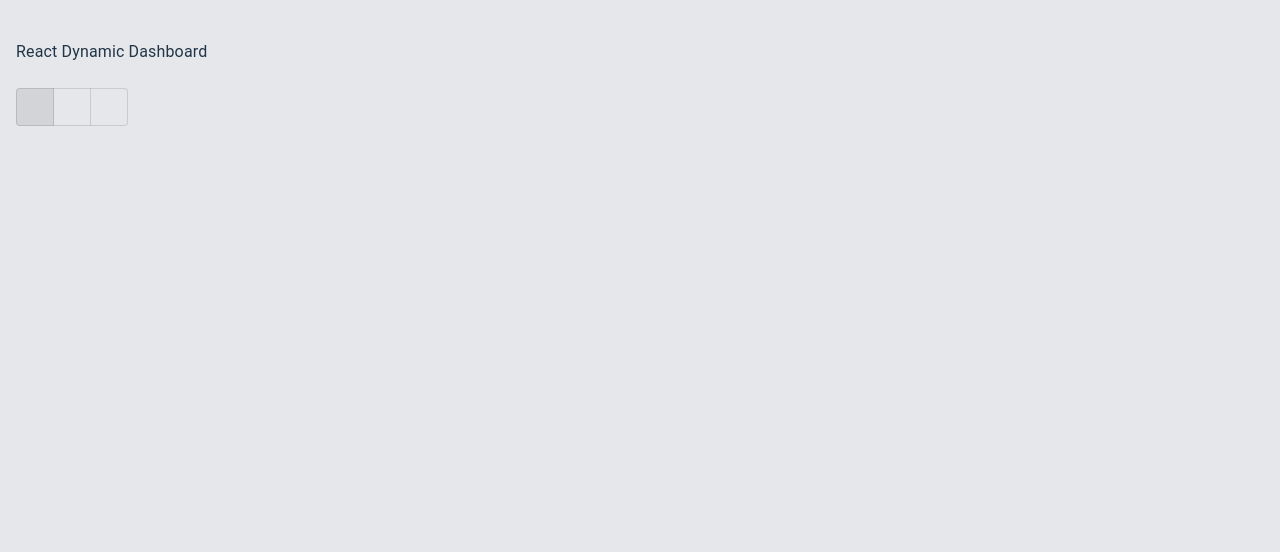
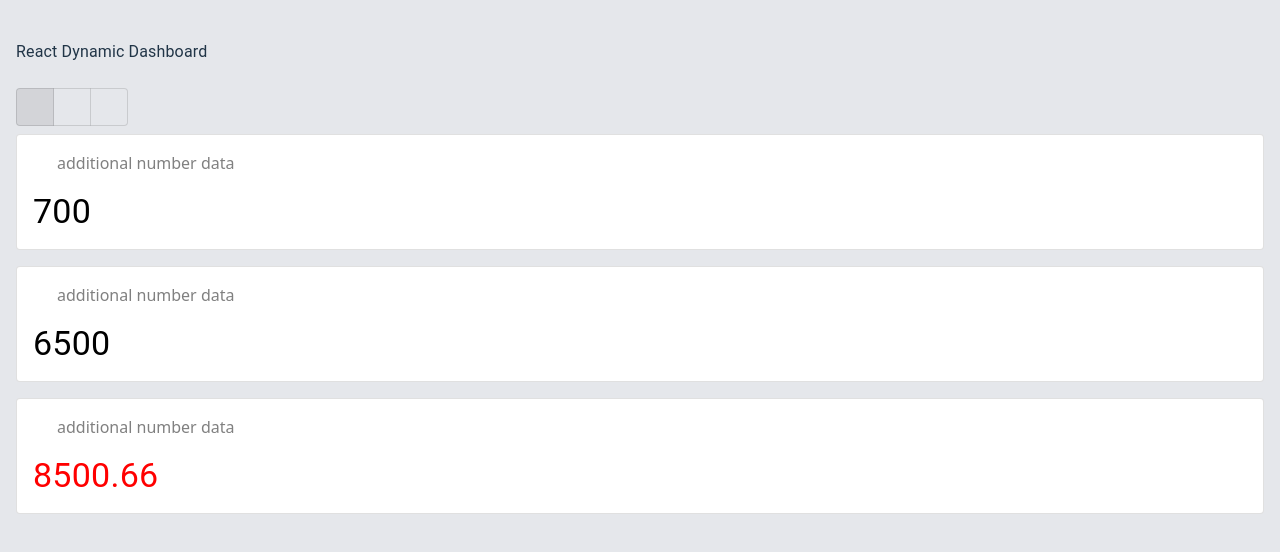
Before and after one commit to CristopherSuarez/react-dynamic-dashboard, a React (Vite) app: page / in a window 1280 px wide. Shown: the top 552 px of the page. Built offline with nearby package versions, Linux system fonts and the light colour scheme; some icons are missing.

Commit message:
feat(widget): number widget added to main dashboard

```diff
--- a/src/components/Dashboard/Dashboard.tsx
+++ b/src/components/Dashboard/Dashboard.tsx
@@ -1,9 +1,12 @@
 import { useState } from 'react';
+
 
 import ViewListIcon from '@mui/icons-material/ViewList';
 import ViewModuleIcon from '@mui/icons-material/ViewModule';
 import ViewQuiltIcon from '@mui/icons-material/ViewQuilt';
 import { Box, Card, Grid, ToggleButton, ToggleButtonGroup } from '@mui/material';
+
+import NumberWidget from '../Widgets/NumberWidget/NumberWidget';
 
 
 // Defines the structure for a view mode configuration
@@ -26,7 +29,7 @@ const ViewMode: Record<string, ViewModeType> = {
   MODULE: {
     label: 'module',
     icon: <ViewModuleIcon />,
-    value: 6,
+    value: 4,
   },
   QUILT: {
     label: 'quilt',
@@ -39,7 +42,28 @@ const ViewMode: Record<string, ViewModeType> = {
 function Dashboard() {
   // component states
   const [viewMode, setViewMode] = useState<number>(ViewMode.LIST.value);
-  const [widgets] = useState<string[]>([]);
+  // eslint-disable-next-line @typescript-eslint/no-explicit-any
+  const [widgets] = useState<Array<any>>(
+    [
+      {
+        type: 'number',
+        numberValue: 700,
+        label: 'additional number data',
+      },
+      {
+        type: 'number',
+        numberValue: 6500,
+        label: 'additional number data',
+      },
+      {
+        type: 'number',
+        numberValue: 8500.66,
+        label: 'additional number data',
+        color: 'red',
+        iconColor: 'lightBlue',
+      }
+    ]
+  );
 
   // component handlers/functions
   const handleSetViewMode = (_event: React.MouseEvent<HTMLElement>, nextView: number) => {
@@ -47,6 +71,16 @@ function Dashboard() {
       setViewMode(nextView)
     }
   };
+
+  // eslint-disable-next-line @typescript-eslint/no-explicit-any
+  const getWidget = (props: any): any => {
+    switch (props.type) {
+      case 'number':
+        return <NumberWidget { ...props }/>;
+      default:
+        return <></>
+    }
+  }
 
   return (
     <>
@@ -73,10 +107,11 @@ function Dashboard() {
         </ToggleButtonGroup>
          {/* --- Grid of widgets --- */}
         <Grid container spacing={2}>
-          {widgets.map((widget, idx) =>
+          {widgets.map((props, idx) =>
             <Grid key={idx} size={viewMode}>
               <Card variant="outlined" sx={{ padding: 2 }}>
-                {widget}
+                {getWidget(props)}
+                {/* <CardContent/> */}
               </Card>
             </Grid>
           )}
```
Also changed, not shown: src/components/Widgets/NumberWidget/NumberWidget.tsx (line endings or trailing spaces).
